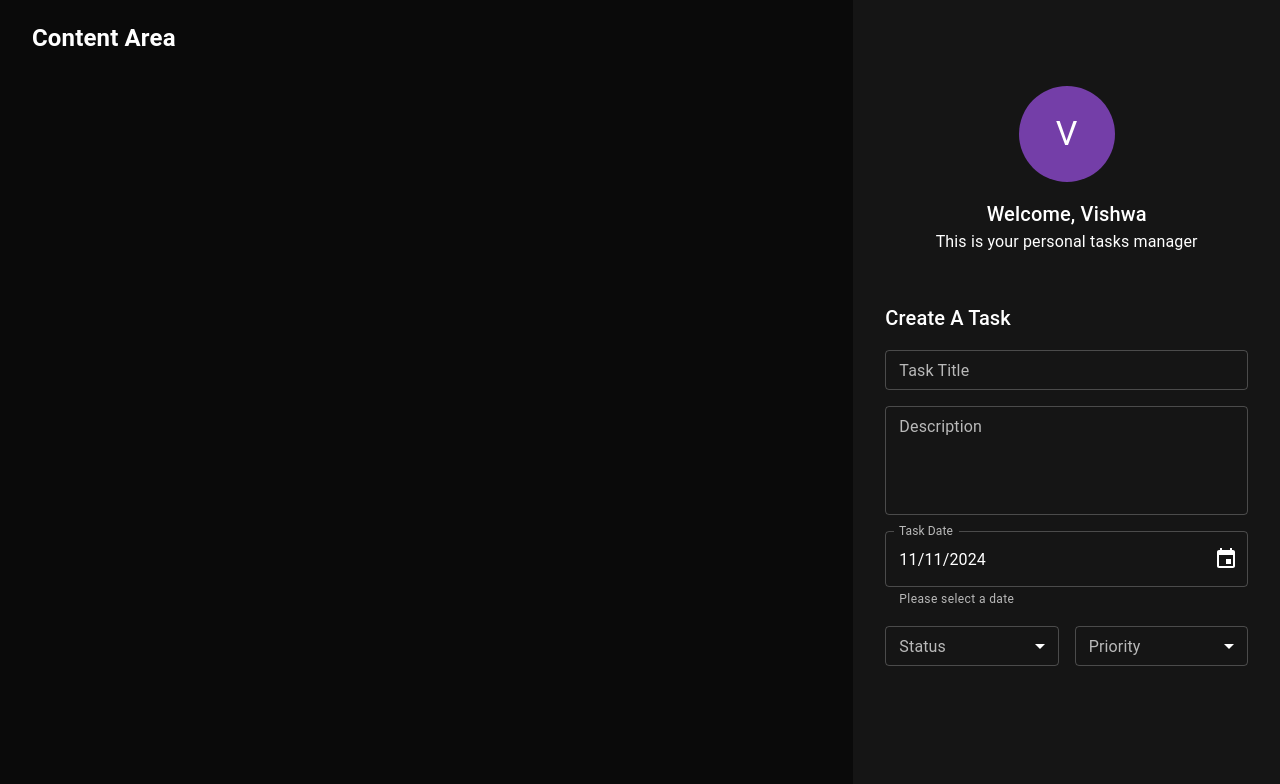
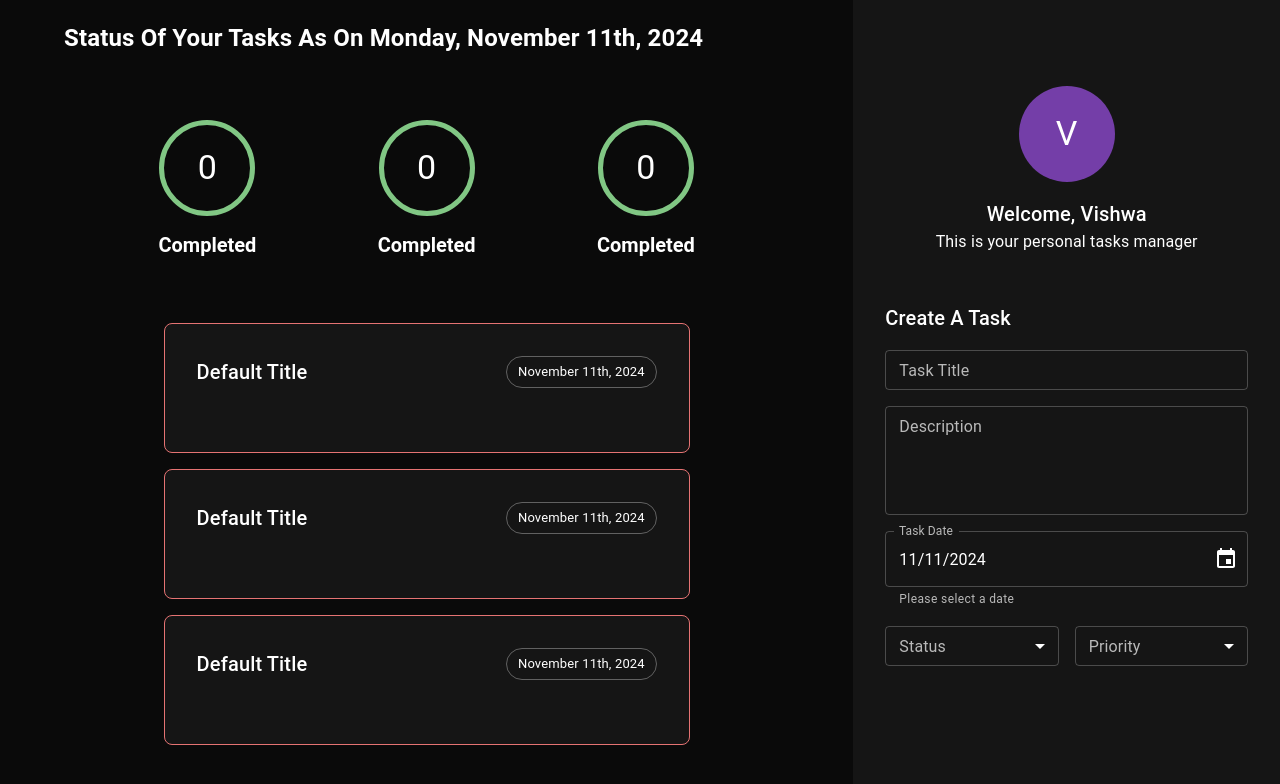
Before and after one commit to vishwa98/task-management, a React (Create React App) app: page / in a window 1280 px wide. Shown: the top 784 px of the page. Built offline with nearby package versions, Linux system fonts and the light colour scheme.

Commit message:
task components added

```diff
--- /dev/null
+++ b/src/components/task/_taskHeader.tsx
@@ -0,0 +1,38 @@
+import { Box, Chip, Typography } from '@mui/material';
+import React, { FC, ReactElement } from 'react';
+
+import { ITaskHeader } from './interfaces/ITaskHeader';
+import PropTypes from 'prop-types';
+import { format } from 'date-fns';
+
+export const TaskHeader: FC<ITaskHeader> = (
+  props,
+): ReactElement => {
+
+  const { title = 'Default Title', date = new Date() } =
+    props;
+
+  return (
+    <Box
+      display="flex"
+      width="100%"
+      justifyContent="space-between"
+      mb={4}
+    >
+      <Box>
+        <Typography variant="h6">{title}</Typography>
+      </Box>
+      <Box>
+        <Chip
+          variant="outlined"
+          label={format(date, 'PPP')}
+        />
+      </Box>
+    </Box>
+  );
+};
+
+TaskHeader.propTypes = {
+  title: PropTypes.string,
+  date: PropTypes.instanceOf(Date),
+};
--- /dev/null
+++ b/src/components/task/interfaces/ITaskHeader.ts
@@ -0,0 +1,4 @@
+export interface ITaskHeader {
+    title?: string;
+    date?: Date;
+  }
--- /dev/null
+++ b/src/components/task/task.tsx
@@ -0,0 +1,26 @@
+import React, { FC, ReactElement } from 'react';
+
+import { Box } from '@mui/material';
+import { TaskHeader } from './_taskHeader';
+
+export const Task: FC = (props): ReactElement => {
+  return (
+    <Box
+      display="flex"
+      width="100%"
+      justifyContent="flex-start"
+      flexDirection="column"
+      mb={2}
+      p={4}
+      sx={{
+        width: '100%',
+        backgroundColor: 'background.paper',
+        borderRadius: '8px',
+        border: '1px solid',
+        borderColor: 'error.light',
+      }}
+    >
+      <TaskHeader />
+    </Box>
+  );
+};
--- a/src/components/taskArea/taskArea.tsx
+++ b/src/components/taskArea/taskArea.tsx
@@ -1,10 +1,50 @@
-import { Grid } from '@mui/material';
+import { Box, Grid } from '@mui/material';
 import React, { FC, ReactElement } from 'react';
 
+import { Task } from '../task/task';
+import { TaskCounter } from '../taskCounter/taskCounter';
+import { format } from 'date-fns';
+
 export const TaskArea: FC = (): ReactElement => {
-    return (
-        <Grid item md={8} px={4}>
-        <h2>Content Area</h2>
+  return (
+    <Grid item md={8} px={4}>
+      <Box mb={8} px={4}>
+        <h2>
+          Status Of Your Tasks As On{' '}
+          {format(new Date(), 'PPPP')}
+        </h2>
+      </Box>
+      <Grid
+        container
+        display="flex"
+        justifyContent="center"
+      >
+        <Grid
+          item
+          display="flex"
+          flexDirection="row"
+          justifyContent="space-around"
+          alignItems="center"
+          md={10}
+          xs={12}
+          mb={8}
+        >
+          <TaskCounter />
+          <TaskCounter />
+          <TaskCounter />
+        </Grid>
+        <Grid
+          item
+          display="flex"
+          flexDirection="column"
+          xs={10}
+          md={8}
+        >
+          <Task />
+          <Task />
+          <Task />
+        </Grid>
       </Grid>
-    )
-}
+    </Grid>
+  );
+};
--- /dev/null
+++ b/src/components/taskCounter/helpers/emitCorrectBorderColor.ts
@@ -0,0 +1,15 @@
+import { Status } from '../../createTaskForm/enums/Status';
+import { TaskCounterStatusType } from '../interfaces/ITaskCounter';
+
+export const emitCorrectBorderColor = (
+  status: TaskCounterStatusType,
+): string => {
+  switch (status) {
+    case Status.todo:
+      return 'error.light';
+    case Status.inProgress:
+      return 'warning.light';
+    case Status.completed:
+      return 'success.light';
+  }
+};
--- /dev/null
+++ b/src/components/taskCounter/helpers/emitCorrectLabel.ts
@@ -0,0 +1,15 @@
+import { Status } from '../../createTaskForm/enums/Status';
+import { TaskCounterStatusType } from '../interfaces/ITaskCounter';
+
+export const emitCorrectLabel = (
+  status: TaskCounterStatusType,
+): string => {
+  switch (status) {
+    case Status.todo:
+      return `Todo's`;
+    case Status.inProgress:
+      return 'In Progress';
+    case Status.completed:
+      return 'Completed';
+  }
+};
--- /dev/null
+++ b/src/components/taskCounter/interfaces/ITaskCounter.ts
@@ -0,0 +1,11 @@
+import { Status } from '../../createTaskForm/enums/Status';
+
+export type TaskCounterStatusType =
+  | Status.todo
+  | Status.inProgress
+  | Status.completed;
+
+export interface ITaskCounter {
+  count?: number;
+  status?: TaskCounterStatusType;
+}
--- /dev/null
+++ b/src/components/taskCounter/taskCounter.tsx
@@ -0,0 +1,59 @@
+import { Avatar, Box, Typography } from '@mui/material';
+import React, { FC, ReactElement } from 'react';
+
+import { ITaskCounter } from './interfaces/ITaskCounter';
+import PropTypes from 'prop-types';
+import { Status } from '../createTaskForm/enums/Status';
+import { emitCorrectBorderColor } from './helpers/emitCorrectBorderColor';
+import { emitCorrectLabel } from './helpers/emitCorrectLabel';
+
+export const TaskCounter: FC<ITaskCounter> = (
+  props,
+): ReactElement => {
+
+  const { status = Status.completed, count = 0 } = props;
+  return (
+    <>
+      <Box
+        display="flex"
+        flexDirection="column"
+        justifyContent="center"
+        alignItems="center"
+      >
+        <Avatar
+          sx={{
+            backgroundColor: 'transparent',
+            border: '5px solid',
+            width: '96px',
+            height: '96px',
+            marginBottom: '16px',
+            borderColor: `${emitCorrectBorderColor(
+              status,
+            )}`,
+          }}
+        >
+          <Typography color="#ffffff" variant="h4">
+            {count}
+          </Typography>
+        </Avatar>
+        <Typography
+          color="#ffffff"
+          fontWeight="bold"
+          fontSize="20px"
+          variant="h5"
+        >
+          {emitCorrectLabel(status)}
+        </Typography>
+      </Box>
+    </>
+  );
+};
+
+TaskCounter.propTypes = {
+  count: PropTypes.number,
+  status: PropTypes.oneOf([
+    Status.todo,
+    Status.inProgress,
+    Status.completed,
+  ]),
+};
```
